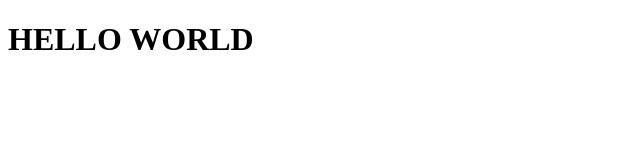
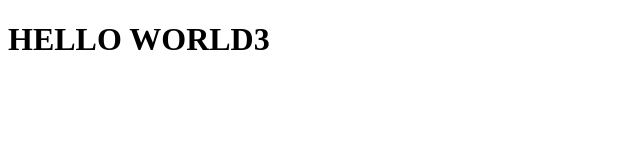
Before and after one commit to lucabecci/Git-Use-ESP-, a plain HTML site: page index.html in a window 1280 px wide. Shown: the full height of the page, 0-640 px from the left. Drawn offline with Linux system fonts and the light colour scheme.

Commit message:
AHORA EL INDEX:HTML TIENE CODIGO HTML

```diff
--- a/index.html
+++ b/index.html
@@ -6,7 +6,7 @@
     <title>Document</title>
 </head>
 <body>
-    <h1>HELLO WORLD</h1>
+    <h1>HELLO WORLD3</h1>
     <script src="app.js"></script>
 </body>
 </html>
```
